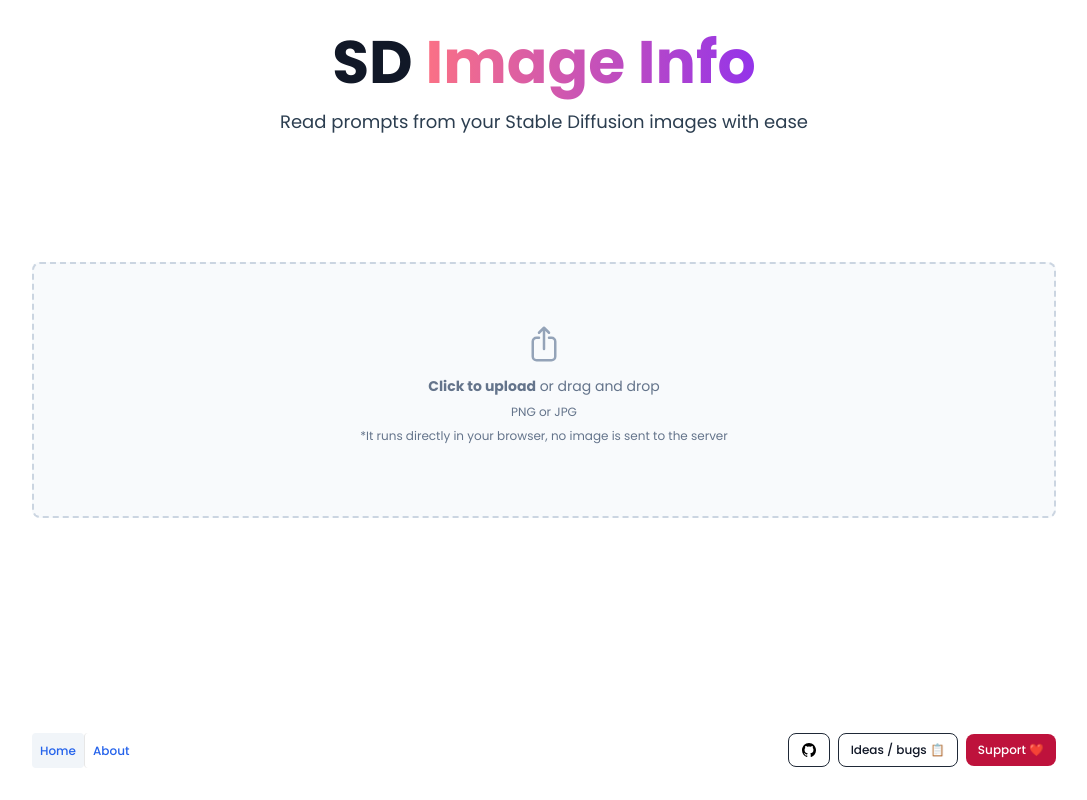
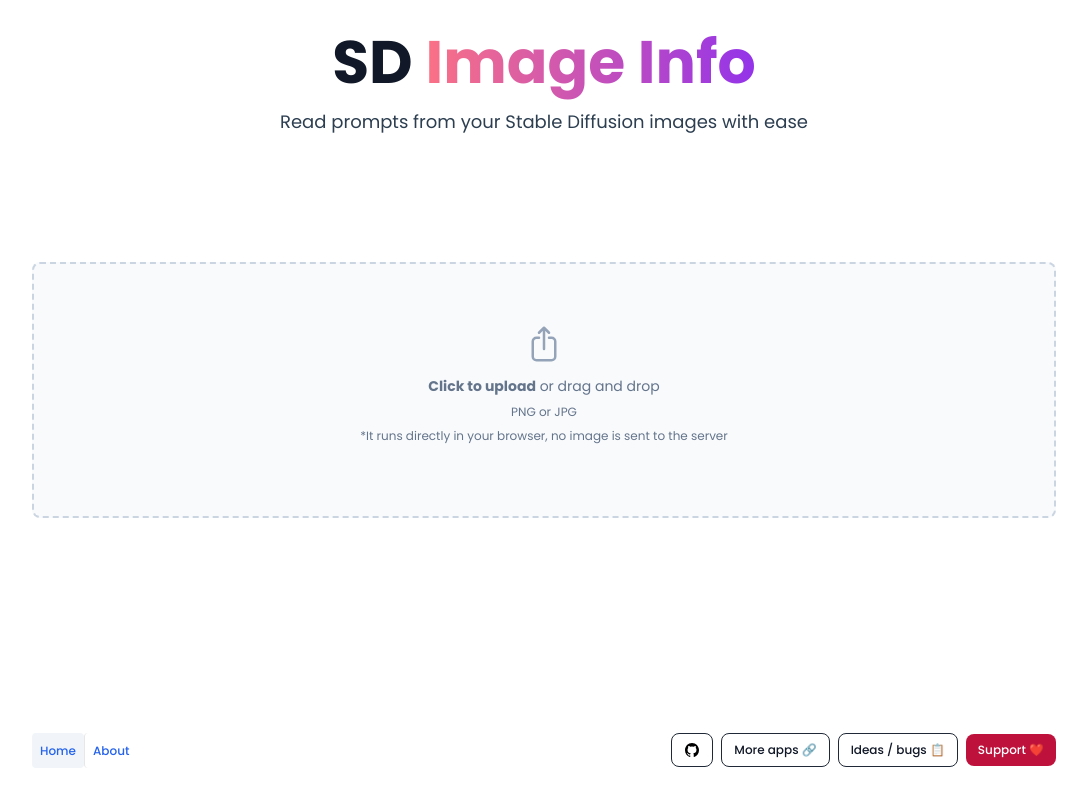
Before and after one commit to Ikari132/sd-image-info, a Vue app: page / in a window 1280 px wide. Shown: the whole page, without its empty margins (96-1183 px from the left). Built offline with nearby package versions, Linux system fonts and the light colour scheme.

Commit message:
add more apps button

```diff
--- a/src/components/MainFooter.vue
+++ b/src/components/MainFooter.vue
@@ -31,6 +31,18 @@
                 d="M256 32C132.3 32 32 134.9 32 261.7c0 101.5 64.2 187.5 153.2 217.9a17.56 17.56 0 003.8.4c8.3 0 11.5-6.1 11.5-11.4 0-5.5-.2-19.9-.3-39.1a102.4 102.4 0 01-22.6 2.7c-43.1 0-52.9-33.5-52.9-33.5-10.2-26.5-24.9-33.6-24.9-33.6-19.5-13.7-.1-14.1 1.4-14.1h.1c22.5 2 34.3 23.8 34.3 23.8 11.2 19.6 26.2 25.1 39.6 25.1a63 63 0 0025.6-6c2-14.8 7.8-24.9 14.2-30.7-49.7-5.8-102-25.5-102-113.5 0-25.1 8.7-45.6 23-61.6-2.3-5.8-10-29.2 2.2-60.8a18.64 18.64 0 015-.5c8.1 0 26.4 3.1 56.6 24.1a208.21 208.21 0 01112.2 0c30.2-21 48.5-24.1 56.6-24.1a18.64 18.64 0 015 .5c12.2 31.6 4.5 55 2.2 60.8 14.3 16.1 23 36.6 23 61.6 0 88.2-52.4 107.6-102.3 113.3 8 7.1 15.2 21.1 15.2 42.5 0 30.7-.3 55.5-.3 63 0 5.4 3.1 11.5 11.4 11.5a19.35 19.35 0 004-.4C415.9 449.2 480 363.1 480 261.7 480 134.9 379.7 32 256 32z"
               />
             </svg>
+          </button>
+        </a>
+        <a
+          href="https:www.ayamaru.com/more"
+          alt="Link to apps page"
+          target="_blank"
+        >
+          <button
+            type="button"
+            class="px-3 py-2 mr-2 text-xs font-medium text-gray-900 hover:text-white border border-gray-800 hover:bg-gray-900 focus:ring-4 focus:outline-none focus:ring-gray-300 rounded-lg text-center dark:border-gray-600 dark:text-gray-400 dark:hover:text-white dark:hover:bg-gray-600 dark:focus:ring-gray-800"
+          >
+            More apps 🔗
           </button>
         </a>
         <a
```
